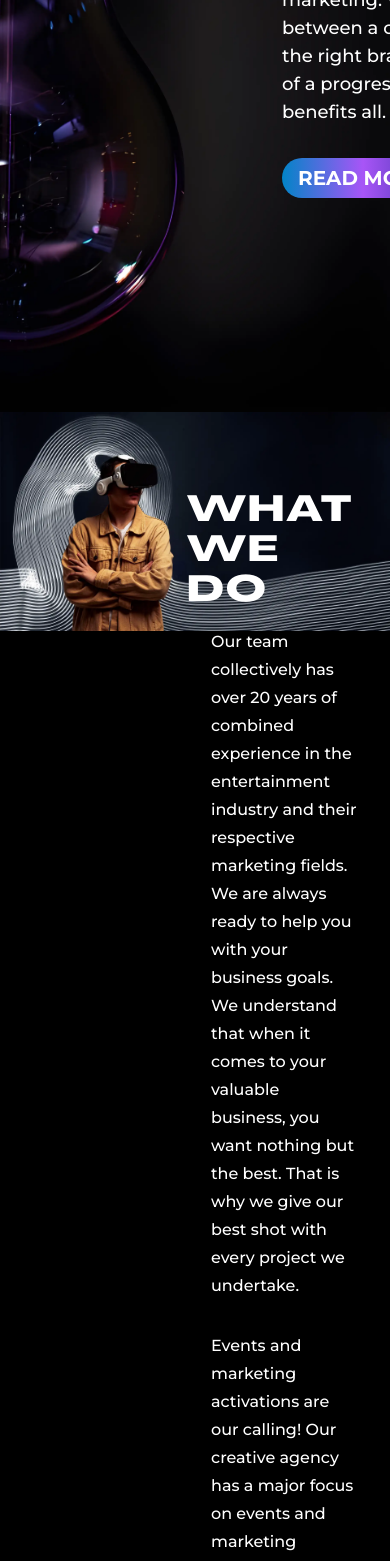
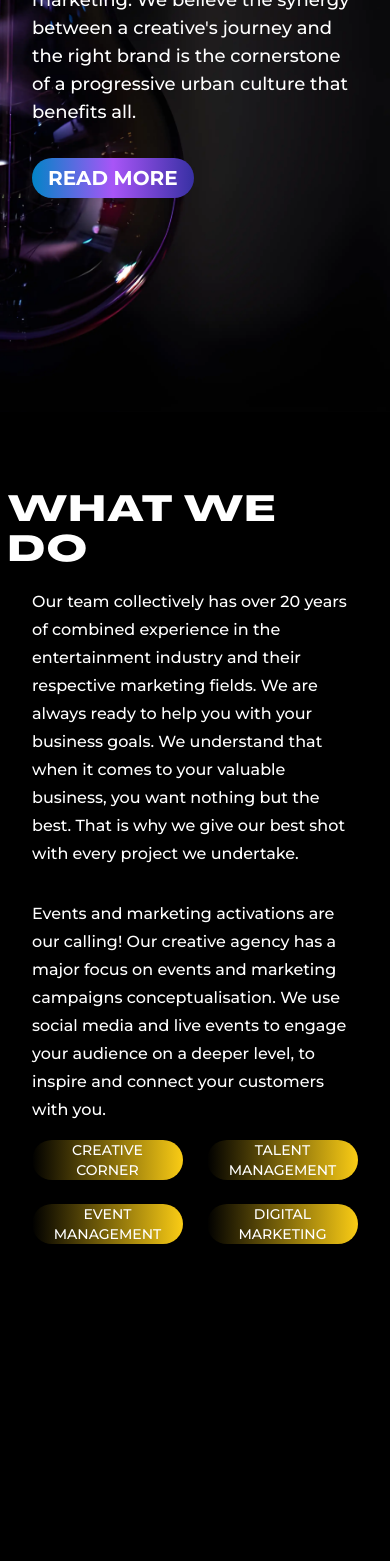
Before and after one commit to PhilaniNcube/greybeard, a Next.js app: page /about in a window 390 px wide. Shown: the part 432-1993 px from the top of the page. After the commit the page ends 1688 px from the top, so only its background shows below. Built offline with nearby package versions, Linux system fonts and the light colour scheme.

Commit message:
Update styles and links in about and concierge components

```diff
--- a/app/about/_components/about-hero.tsx
+++ b/app/about/_components/about-hero.tsx
@@ -17,7 +17,7 @@ const AboutHero = () => {
         alt="Background"
         className="absolute inset-0 object-cover object-right w-full h-screen aspect-video"
       />
-      <div className="container h-screen py-20 flex flex-col translate-x-[250px] justify-center relative">
+      <div className="container h-screen py-20 flex flex-col lg:translate-x-[250px] justify-center relative">
         <motion.h1
           initial={{ opacity: 0, x: -100 }}
           animate={{ opacity: 1, x: 0 }}
@@ -48,7 +48,7 @@ const AboutHero = () => {
           transition={{ duration: 1.6 }}
         >
           <Button className="px-4 mt-2 text-xl font-bold text-white uppercase rounded-full w-fit bg-gradient-to-r from-sky-600 via-purple-500 to-indigo-800">
-            <Link href="/clients">Read More</Link>
+            <Link href="#what-we-do">Read More</Link>
           </Button>
         </motion.div>
       </div>
--- a/app/about/_components/creative-corner-modal.tsx
+++ b/app/about/_components/creative-corner-modal.tsx
@@ -18,7 +18,7 @@ const CreativeCornerModal = () => {
   return (
     <Dialog>
       <DialogTrigger asChild>
-        <Button className="px-6 text-lg text-white uppercase rounded-full bg-gradient-to-r from-black to-yellow-400">
+        <Button className="px-6 text-sm lg:text-lg text-white uppercase rounded-full bg-gradient-to-r from-black to-yellow-400">
           Creative Corner
         </Button>
       </DialogTrigger>
--- a/app/about/_components/digital-marketing-modal.tsx
+++ b/app/about/_components/digital-marketing-modal.tsx
@@ -17,7 +17,7 @@ const DigitalMarketingModal = () => {
   return (
     <Dialog>
       <DialogTrigger asChild>
-        <Button className="px-6 text-lg text-white uppercase rounded-full bg-gradient-to-r from-black to-yellow-400">
+        <Button className="px-6 text-sm lg:text-lg text-white uppercase rounded-full bg-gradient-to-r from-black to-yellow-400">
           Digital Marketing
         </Button>
       </DialogTrigger>
--- a/app/about/_components/event-management-modal.tsx
+++ b/app/about/_components/event-management-modal.tsx
@@ -17,7 +17,7 @@ const EventManagementModal = () => {
   return (
     <Dialog>
       <DialogTrigger asChild>
-        <Button className="px-6 text-lg text-white uppercase rounded-full bg-gradient-to-r from-black to-yellow-400">
+        <Button className="px-6 text-sm lg:text-lg text-white uppercase rounded-full bg-gradient-to-r from-black to-yellow-400">
           Event Management
         </Button>
       </DialogTrigger>
--- a/app/about/_components/talent-management-modal.tsx
+++ b/app/about/_components/talent-management-modal.tsx
@@ -17,7 +17,7 @@ const TalentManagementModal = () => {
   return (
     <Dialog>
       <DialogTrigger asChild>
-        <Button className="px-6 text-lg text-white uppercase rounded-full bg-gradient-to-r from-black to-yellow-400">
+        <Button className="px-6 text-sm lg:text-lg text-white uppercase rounded-full bg-gradient-to-r from-black to-yellow-400">
           Talent Management
         </Button>
       </DialogTrigger>
--- a/app/about/_components/what-we-do.tsx
+++ b/app/about/_components/what-we-do.tsx
@@ -10,17 +10,17 @@ import { agrandir } from "@/app/fonts";
 
 const WhatWeDo = () => {
   return (
-    <section className="relative h-screen">
+    <section className="relative h-screen" id="what-we-do">
       <Image
         src="/images/visor.webp"
         width={1920}
         height={1080}
         alt="Background"
-        className="absolute inset-0 w-full object-cover object-top"
+        className="absolute inset-0 w-full object-cover object-top hidden lg:block"
       />
       <div className="container h-screen py-20 grid grid-cols-2 gap-8 relative">
-        <div className="w-full" />
-        <div className="w-full">
+        <div className="w-full hidden lg:block" />
+        <div className="w-full col-span-2 lg:col-span-1">
           <h1
             className={cn(
               "text-4xl lg:text-7xl text-white -translate-x-6 uppercase font-extrabold tracking-wider"
--- a/app/clients/_components/clients-grid.tsx
+++ b/app/clients/_components/clients-grid.tsx
@@ -26,7 +26,7 @@ const clients = [
 ];
 
 const ClientsGrid = () => {
-  return <section className="relative">
+  return <section className="relative" id="clients">
     <Image
         src="/images/hands.webp"
         width={1920}
--- a/app/concierge/_components/concierge-services.tsx
+++ b/app/concierge/_components/concierge-services.tsx
@@ -12,7 +12,7 @@ const services =[
     image: "images/party.webp",
   },
   {
-    name: "German Sedans & Mercedes Benz V Classes",
+    name: "German Sedans &  V Classes",
     image: "images/cars.webp",
   },
 
@@ -28,8 +28,8 @@ const ConciergeServices = () => {
         </h2>
         <div className="grid grid-cols-1 gap-4 sm:grid-cols-2 md:grid-cols-3 md:gap-16">
           {services.map((service, index) => (
-            <div className="w-full group" key={index}>
-              <h3 className="mb-3 text-3xl font-semibold text-center text-balance line-clamp-2">
+            <div className="w-full group flex flex-col justify-between" key={index}>
+              <h3 className="mb-3 text-lg  font-semibold text-center text-balance line-clamp-2">
                 {service.name}
               </h3>
               <div className="relative">
--- a/app/globals.css
+++ b/app/globals.css
@@ -66,6 +66,10 @@
   }
 }
 
+body {
+  scroll-behavior: smooth;
+}
+
 @layer base {
   * {
     @apply border-border;
```
